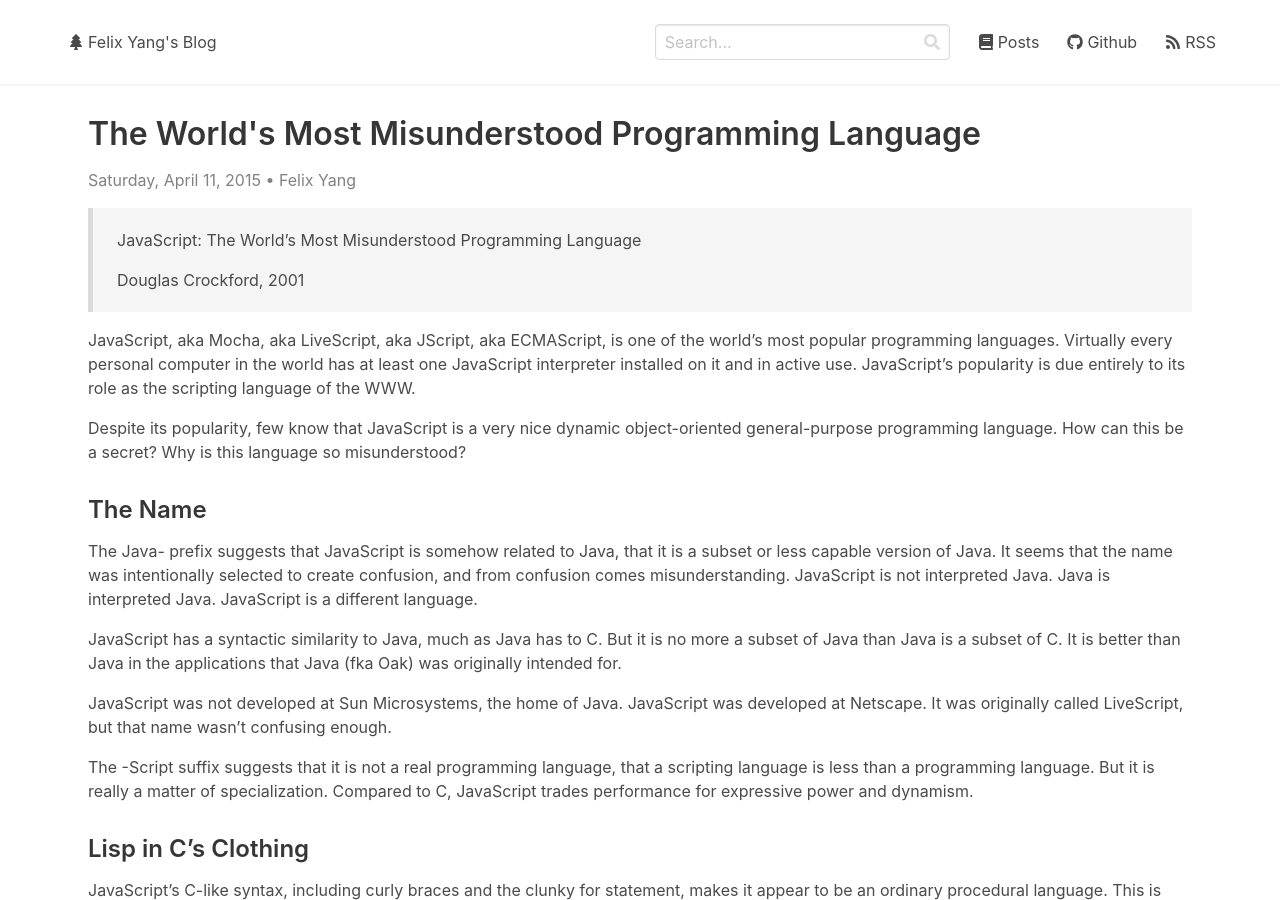
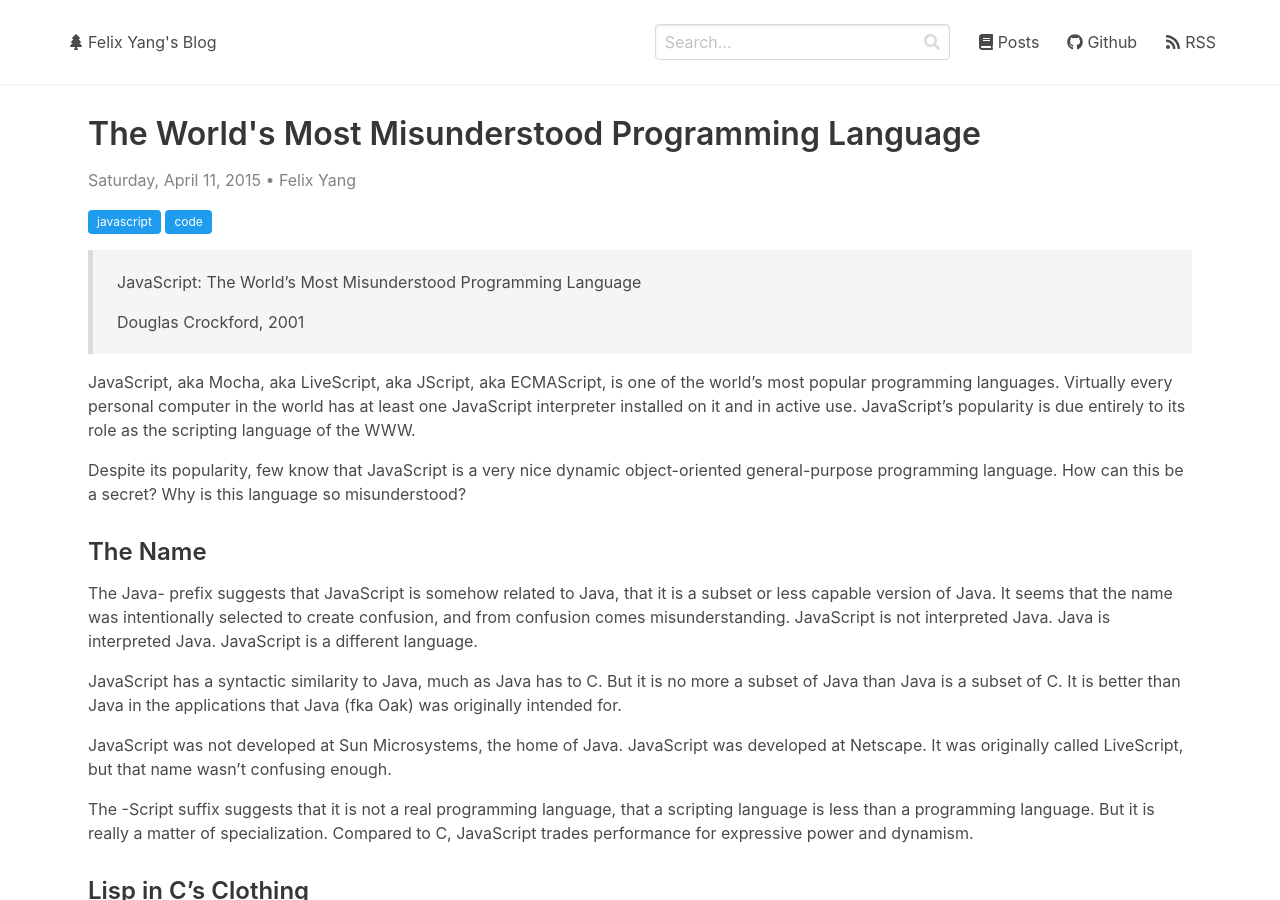
Before and after one commit to felixpy/felixpy.github.io, a Jekyll site: the page built from _posts/2015-04-11-the-worlds-most-misunderstood-programming-language.markdown, in a window 1280 px wide and 900 px high. Built offline with Jekyll 4.4.1, drawn with Linux system fonts in a browser that asks for light colours; nearby versions of some CDN libraries; comment, search, counter and statistics services are not loaded.

Commit message:
add categories for post layout

```diff
--- a/_layouts/post.html
+++ b/_layouts/post.html
@@ -7,6 +7,11 @@ comments: true
   <header class="post-header">
     <h1 class="post-title">{{ page.title }}</h1>
     <p class="post-meta">{{ page.date | date: "%A, %B %-d, %Y" }}{% if page.author %} • {{ page.author }}{% endif %}{% if page.meta %} • {{ page.meta }}{% endif %}</p>
+    <p class="post-categories">
+      {% for cate in page.categories %}
+      <span class="tag is-info">{{ cate }}</span>
+      {% endfor %}
+    </p>
   </header>
 
   <article class="post-content">
```
